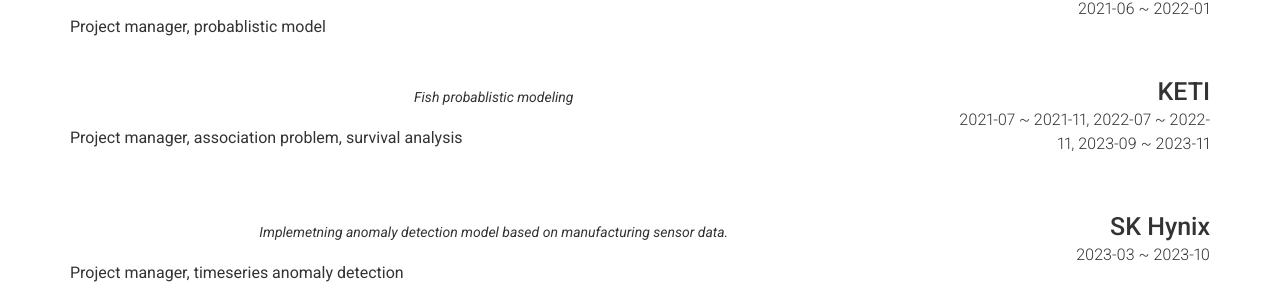
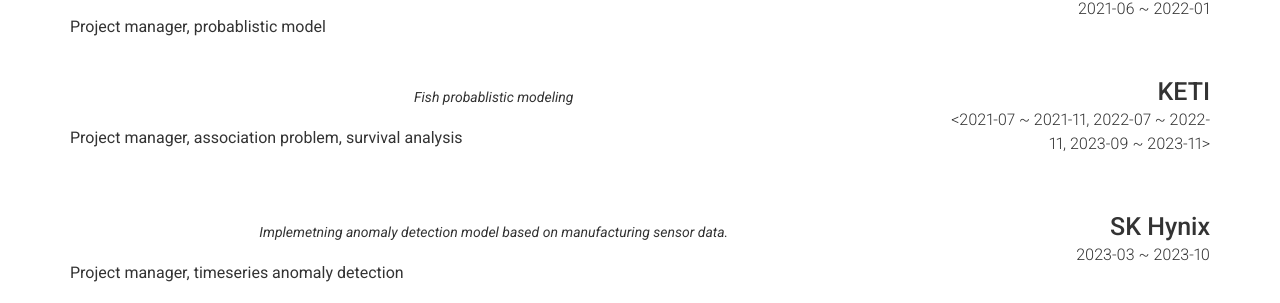
Before and after one commit to jongwonKim-1997/CV, a Jekyll site: the page built from index.md, in a window 1280 px wide and 900 px high, scrolled down 511 px. Shown: the part 150-453 px from the top of the window. Built offline with Jekyll 4.4.1, drawn with Linux system fonts in a browser that asks for light colours; nearby versions of some CDN libraries; part of the change alters nothing that is shown.

```diff
--- a/_config.yml
+++ b/_config.yml
@@ -71,7 +71,7 @@ content:
 
       - layout: right
         title: KETI
-        caption: 2021-07 ~ 2021-11, 2022-07 ~ 2022-11, 2023-09 ~ 2023-11
+        caption: <2021-07 ~ 2021-11, 2022-07 ~ 2022-11, 2023-09 ~ 2023-11>
         quote: >
            Fish probablistic modeling
         description: | # this will include new lines to allow paragraphs
```
